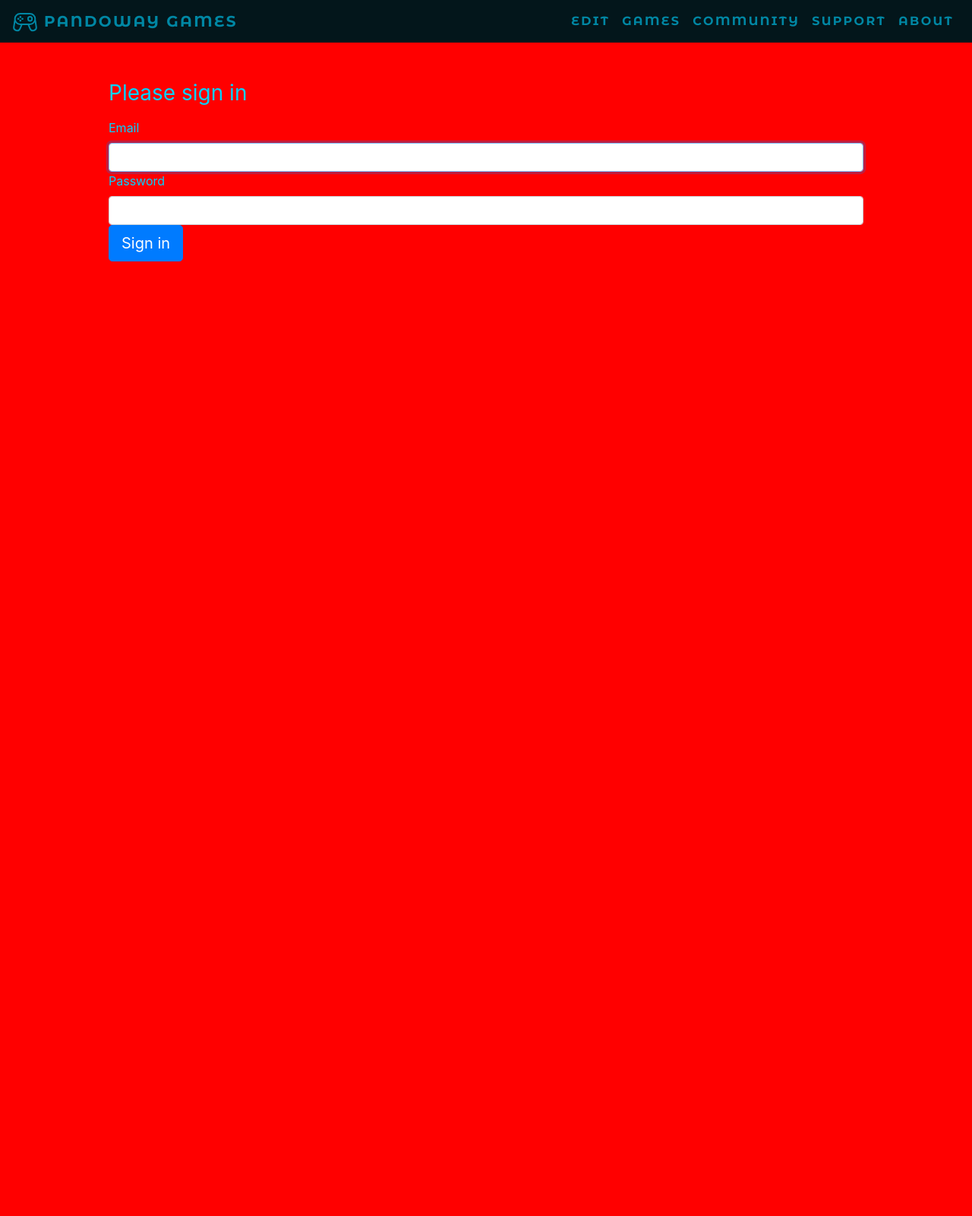
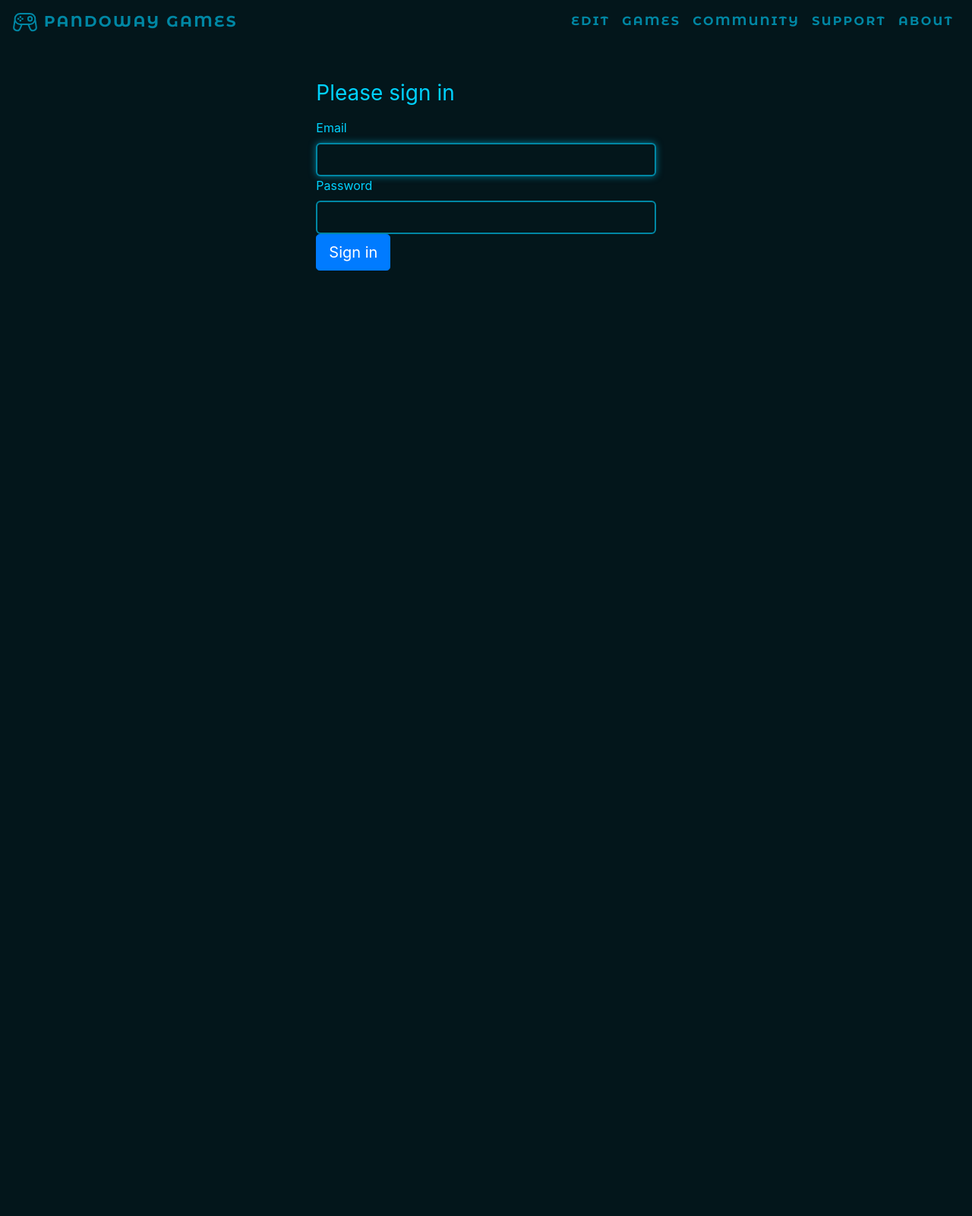
Before and after one commit to MonyaMya/PandowayGames, a Symfony app: template templates/security/login.html.twig in a window 1280 px wide. Shown: the whole page at 76% size. Run offline with Twig, Linux system fonts and the light colour scheme; the template is opened without the code that fills it, so the values that code supplies are empty; style sheets or scripts are compiled from the project's sources; some libraries are stand-ins or nearby versions.

Commit message:
register/login general css

```diff
--- a/assets/styles/_custom-variables.scss
+++ b/assets/styles/_custom-variables.scss
@@ -1,8 +1,11 @@
 
 $dark: #03161B;
 $light: #0087A4;
-$glow: #00D2FF;
-
+$glow: #00d2ff;
+$soft_glow: rgba(0, 210, 255, 0.5);
+$red_glow: #FF003D;
 
 $glow_transition: 0.25s;
 $glow_shadow: 0 0 15px $glow;
+$red_glow_shadow: 0 0 15px $red_glow;
+$soft_glow_shadow: 0 0 10px $soft_glow;
--- a/assets/styles/app.scss
+++ b/assets/styles/app.scss
@@ -2,7 +2,7 @@
 @import "~bootstrap/scss/bootstrap";
 
 body {
-  background-color: red;
+  background-color: $dark;
   color: $glow;
   height: 200vh;
 }
@@ -47,3 +47,27 @@ body {
 .draggable {
   cursor: move;
 }
+
+.form-control {
+  font-size: 1rem;
+  font-weight: 400;
+  line-height: 1.5;
+  color: #0087A4;
+  background-color: #03161B;
+  border: 2px solid #0087A4;
+  border-radius: 6px;
+  transition: $glow_transition;
+  height: 44px;
+}
+
+.form-control:focus {
+  color: $glow;
+  border: 2px solid #0087A4;
+  background-color: #03161B;
+  box-shadow: $soft_glow_shadow;
+}
+
+.form-group, .center {
+  width: 45%;
+  margin-inline: auto;
+}
--- a/templates/security/login.html.twig
+++ b/templates/security/login.html.twig
@@ -1,9 +1,11 @@
 {% extends 'base.html.twig' %}
+
+
 
 {% block title %}Log in!{% endblock %}
 
 {% block body %}
-<form method="post">
+<form class="center" method="post">
     {% if error %}
         <div class="alert alert-danger">{{ error.messageKey|trans(error.messageData, 'security') }}</div>
     {% endif %}
```
Also changed, not shown: templates/registration/register.html.twig (+7 -4 lines).
